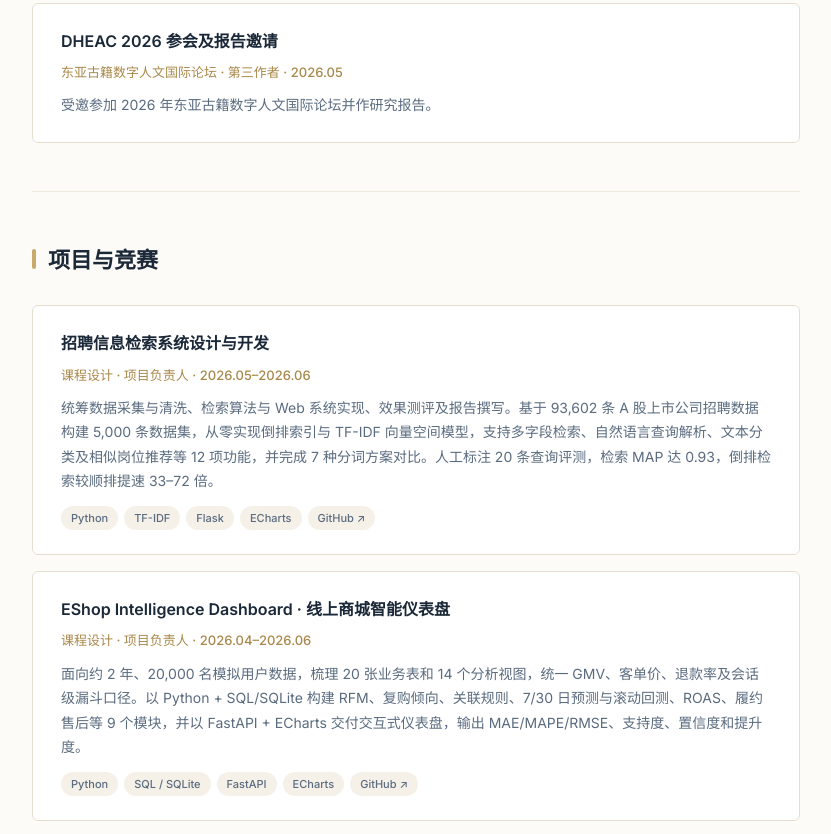
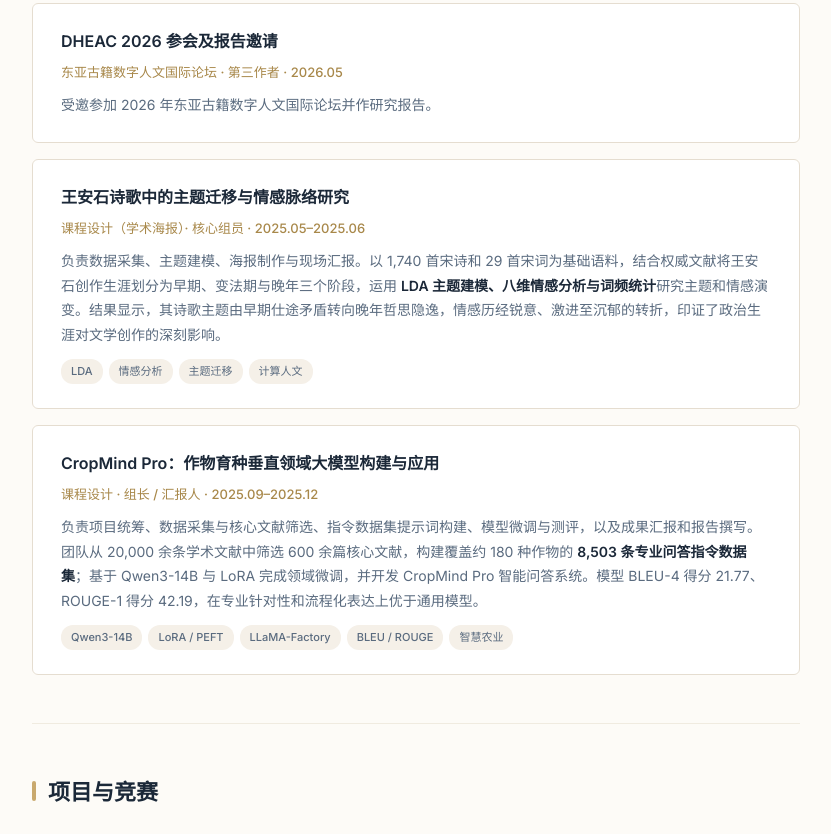
Before and after one commit to XDforever-lab/XDforever-lab.github.io, a website: page index.html in a window 1280 px wide. Shown: the part 1515-2349 px from the top of the page, without its empty margins (412-1243 px from the left). Drawn offline with nearby package versions, Linux system fonts and the light colour scheme.

Commit message:
Add academic research projects

```diff
--- a/index.html
+++ b/index.html
@@ -476,6 +476,35 @@ footer span { color: var(--accent-dark); }
       <div class="card-meta">东亚古籍数字人文国际论坛 · 第三作者 · 2026.05</div>
       <div class="card-desc">受邀参加 2026 年东亚古籍数字人文国际论坛并作研究报告。</div>
     </div>
+
+    <div class="card">
+      <div class="card-title">王安石诗歌中的主题迁移与情感脉络研究</div>
+      <div class="card-meta">课程设计（学术海报）· 核心组员 · 2025.05–2025.06</div>
+      <div class="card-desc">
+        负责数据采集、主题建模、海报制作与现场汇报。以 1,740 首宋诗和 29 首宋词为基础语料，结合权威文献将王安石创作生涯划分为早期、变法期与晚年三个阶段，运用 <strong>LDA 主题建模、八维情感分析与词频统计</strong>研究主题和情感演变。结果显示，其诗歌主题由早期仕途矛盾转向晚年哲思隐逸，情感历经锐意、激进至沉郁的转折，印证了政治生涯对文学创作的深刻影响。
+      </div>
+      <div class="card-tags">
+        <span class="card-tag">LDA</span>
+        <span class="card-tag">情感分析</span>
+        <span class="card-tag">主题迁移</span>
+        <span class="card-tag">计算人文</span>
+      </div>
+    </div>
+
+    <div class="card">
+      <div class="card-title">CropMind Pro：作物育种垂直领域大模型构建与应用</div>
+      <div class="card-meta">课程设计 · 组长 / 汇报人 · 2025.09–2025.12</div>
+      <div class="card-desc">
+        负责项目统筹、数据采集与核心文献筛选、指令数据集提示词构建、模型微调与测评，以及成果汇报和报告撰写。团队从 20,000 余条学术文献中筛选 600 余篇核心文献，构建覆盖约 180 种作物的 <strong>8,503 条专业问答指令数据集</strong>；基于 Qwen3-14B 与 LoRA 完成领域微调，并开发 CropMind Pro 智能问答系统。模型 BLEU-4 得分 21.77、ROUGE-1 得分 42.19，在专业针对性和流程化表达上优于通用模型。
+      </div>
+      <div class="card-tags">
+        <span class="card-tag">Qwen3-14B</span>
+        <span class="card-tag">LoRA / PEFT</span>
+        <span class="card-tag">LLaMA-Factory</span>
+        <span class="card-tag">BLEU / ROUGE</span>
+        <span class="card-tag">智慧农业</span>
+      </div>
+    </div>
 </section>
 
 <!-- PROJECTS -->
```
